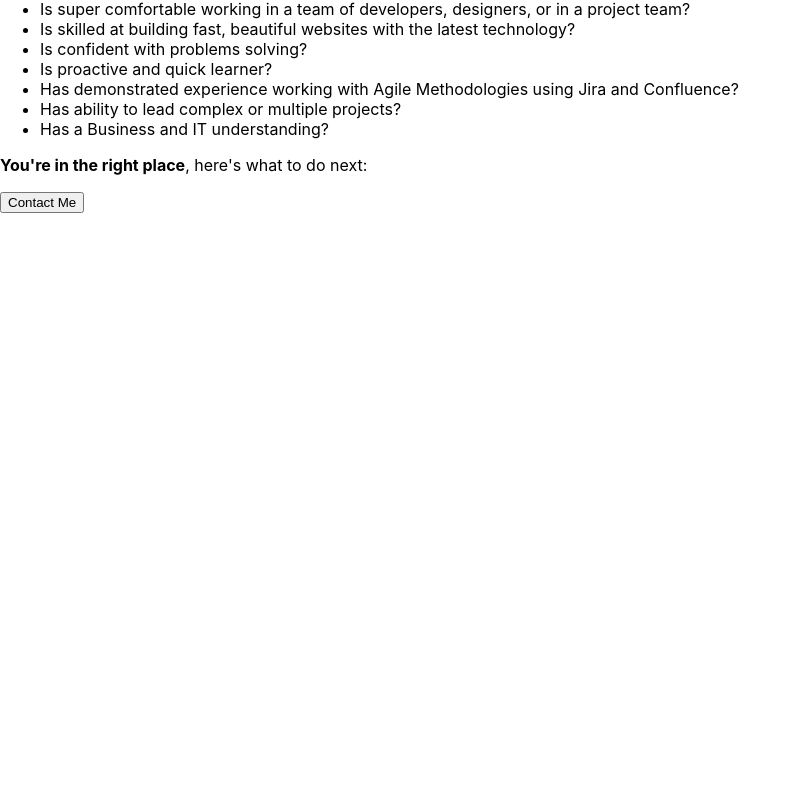
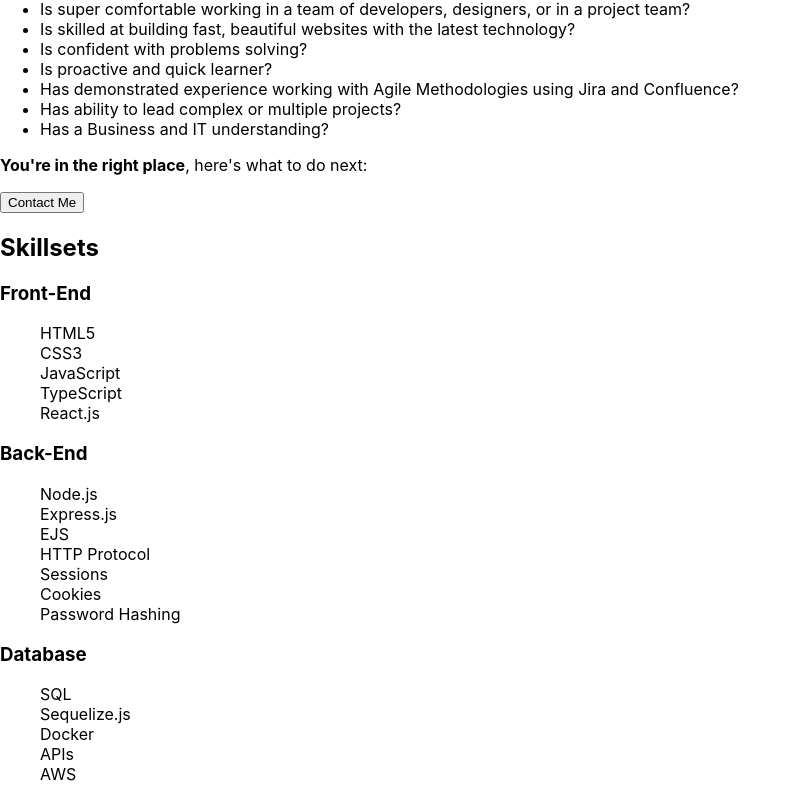
Before and after one commit to daramayo90/Portfolio, a React (Create React App) app: page / in a window 1280 px wide. Shown: the part 855-1655 px from the top of the page, without its empty margins (0-801 px from the left). Before the commit the page ends 1068 px from the top, so only its background shows below. Built offline with nearby package versions, Linux system fonts and the light colour scheme.

Commit message:
Component: Skillsets. Initial HTML

```diff
--- a/src/App.js
+++ b/src/App.js
@@ -1,5 +1,6 @@
 import Header from './components/header/Header'
 import Presentation from './components/presentation/Presentation'
+import Skillsets from './components/skillsets/Skillsets'
 
 
 function App() {
@@ -7,6 +8,7 @@ function App() {
     <>
       <Header />
       <Presentation />
+      <Skillsets />
     </>
   );
 }
--- a/src/components/presentation/Presentation.js
+++ b/src/components/presentation/Presentation.js
@@ -1,4 +1,3 @@
-import React from 'react';
 import profile from './profile.jpg';
 
 function Presentation () {
--- /dev/null
+++ b/src/components/skillsets/Skillsets.js
@@ -0,0 +1,45 @@
+function Skillsets () {
+    return (
+        <section>
+            <h1>Skillsets</h1>
+            <div>
+                <div>
+                    <h3>Front-End</h3>
+                    <ul type="none">
+                        <li>HTML5</li>
+                        <li>CSS3</li>
+                        <li>JavaScript</li>
+                        <li>TypeScript</li>
+                        <li>React.js</li>
+                    </ul>
+                </div>
+
+                <div>
+                    <h3>Back-End</h3>
+                    <ul type="none">
+                        <li>Node.js</li>
+                        <li>Express.js</li>
+                        <li>EJS</li>
+                        <li>HTTP Protocol</li>
+                        <li>Sessions</li>
+                        <li>Cookies</li>
+                        <li>Password Hashing</li>
+                    </ul>
+                </div>
+
+                <div>
+                    <h3>Database</h3>
+                    <ul type="none">
+                        <li>SQL</li>
+                        <li>Sequelize.js</li>
+                        <li>Docker</li>
+                        <li>APIs</li>
+                        <li>AWS</li>
+                    </ul>
+                </div>
+            </div>
+        </section>
+    )
+}
+
+export default Skillsets;
```
Also changed, not shown: src/components/skillsets/skillsets.css (added), src/components/techonologies/Technologies.js (added), src/components/techonologies/technologies.css (added).
